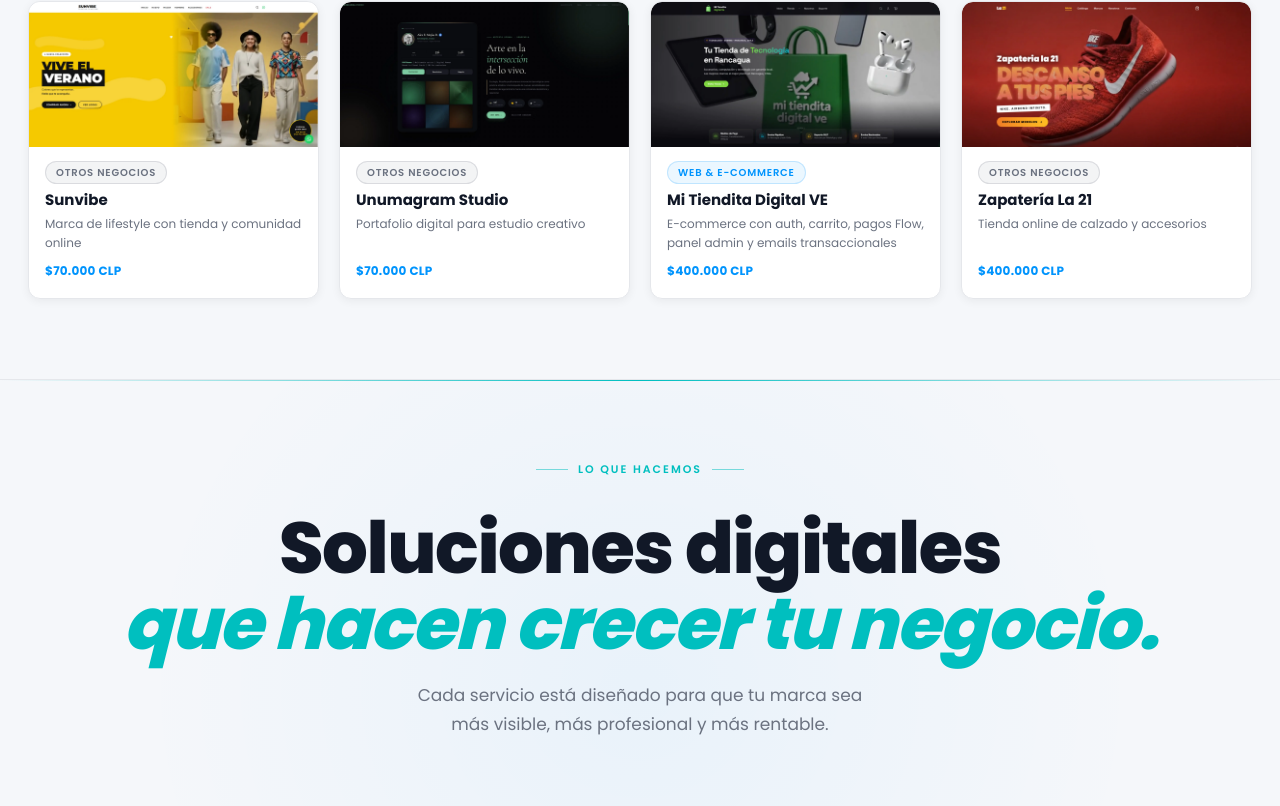
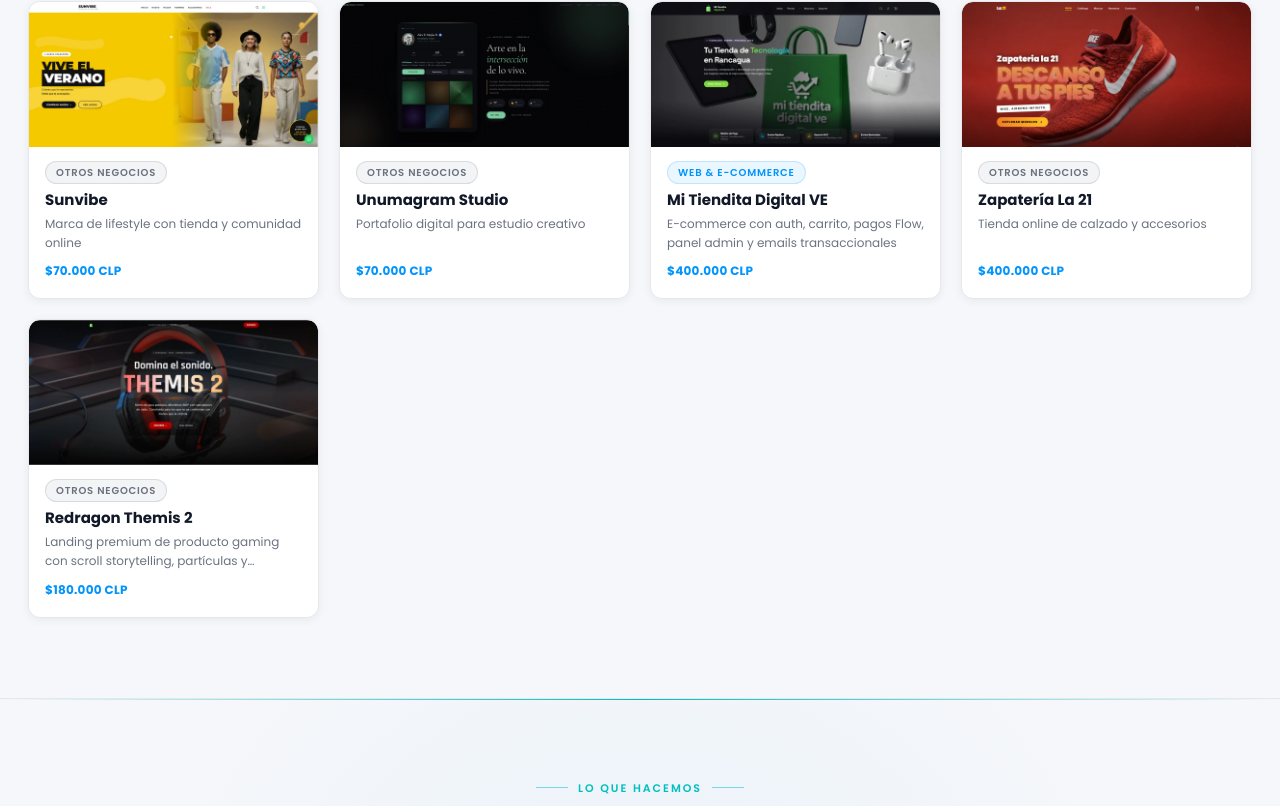
Before and after one commit to juanmjd914/catalogo-techne-creativ, a React (Vite) app: page / in a window 1280 px wide. Shown: the part 2248-3054 px from the top of the page. Built offline with nearby package versions, Linux system fonts and the light colour scheme.

Commit message:
Agrega proyecto Redragon Themis 2 al portafolio

```diff
--- a/src/data/portfolio.ts
+++ b/src/data/portfolio.ts
@@ -181,4 +181,13 @@ export const portfolio: PortfolioItem[] = [
     url: 'https://mediumturquoise-snake-736611.hostingersite.com/',
     price: '$400.000 CLP',
   },
+  {
+    id: 21,
+    name: 'Redragon Themis 2',
+    category: 'otros',
+    image: '/images/redragon-themis2.webp',
+    description: 'Landing premium de producto gaming con scroll storytelling, partículas y animaciones cinematográficas',
+    url: 'https://landing-themis2-redragon.vercel.app',
+    price: '$180.000 CLP',
+  },
 ]
```
Also changed, not shown: public/images/redragon-themis2.webp (added).
